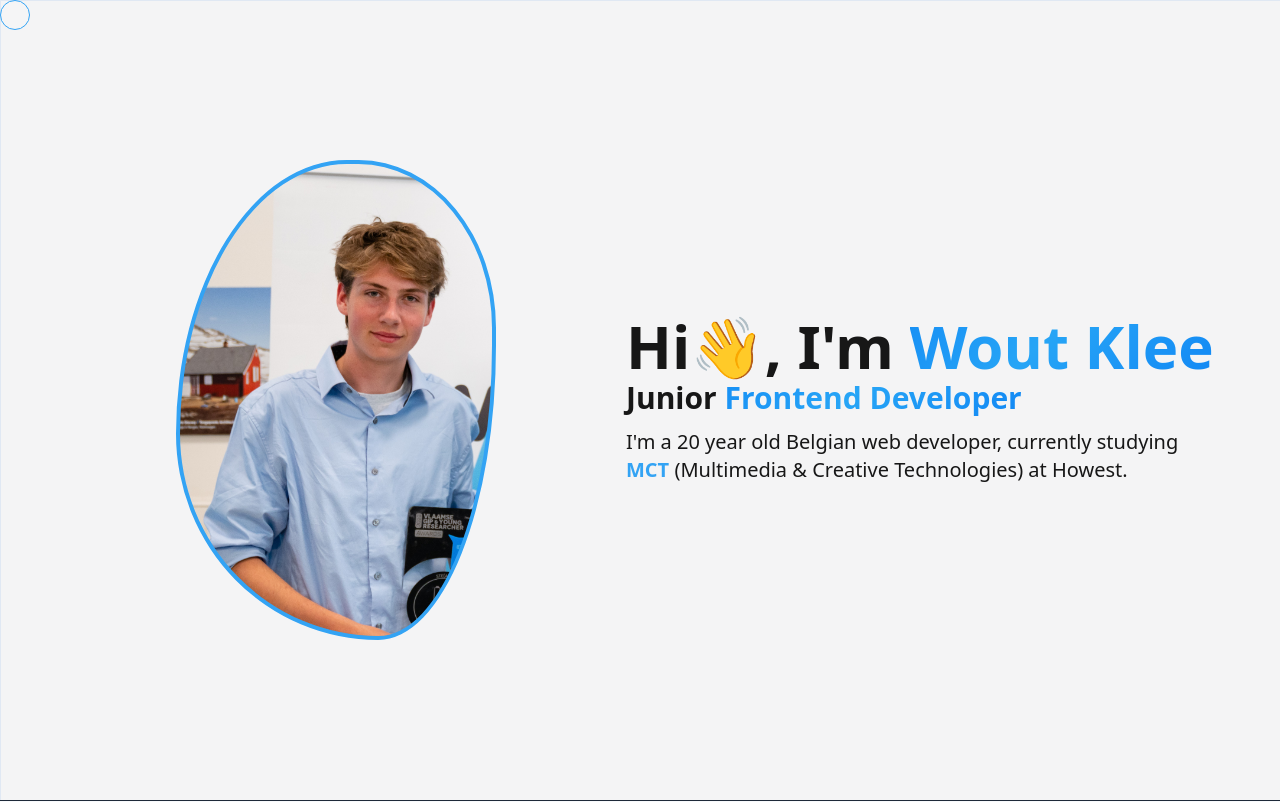
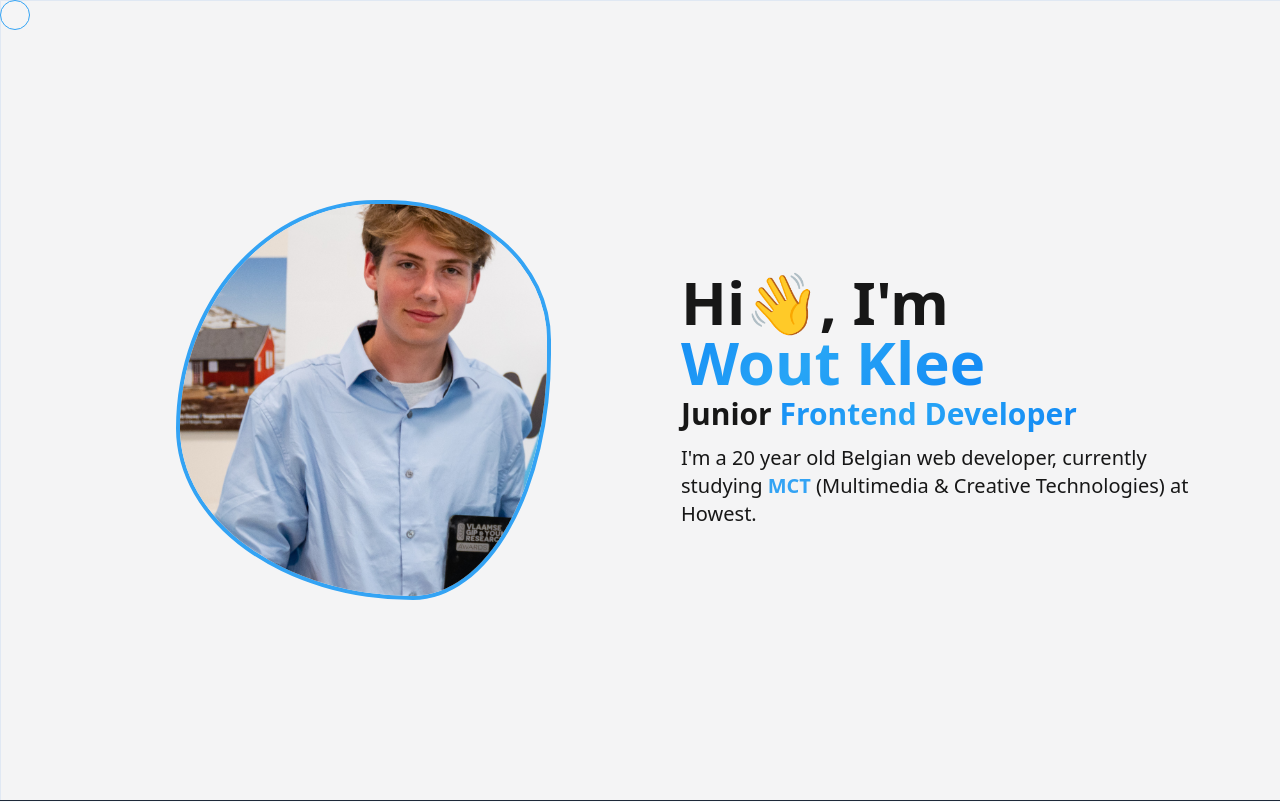
Before and after one commit to KleeWout/portfolio, a Next.js app: page / in a window 1280 px wide. Shown: the top 802 px of the page. Built offline with nearby package versions, Linux system fonts and the light colour scheme.

Commit message:
changes for lighthouse performance

```diff
--- a/app/globals.css
+++ b/app/globals.css
@@ -202,11 +202,6 @@
 }
 
 .hero-img {
-  background-size: 100%;
-  background-image: url('/assets/pfp.jpg');
-  background-repeat: no-repeat;
-  background-position-y: 20%;
-  background-position-x: 40%;
   animation: morph 8s ease-in-out infinite;
   border: 4px solid var(--img-border-color);
   border-radius: 60% 40% 30% 70%/60% 30% 70% 40%;
--- a/app/pages/Hero.tsx
+++ b/app/pages/Hero.tsx
@@ -5,6 +5,7 @@ import Typewriter from '../components/Typewriter'
 import { AuroraText } from '@/components/magicui/aurora-text'
 import { forwardRef, useRef, useState, useEffect } from 'react'
 import { useTheme } from 'next-themes'
+import Image from 'next/image'
 
 const Hero = forwardRef<HTMLDivElement, object>(() => {
   const ref = useRef<HTMLDivElement>(null)
@@ -34,9 +35,17 @@ const Hero = forwardRef<HTMLDivElement, object>(() => {
       ref={ref}
       className="flex h-screen max-w-7xl flex-col items-center gap-0.5 md:flex-row lg:px-12"
     >
-      {/* Image */}
-      {/* Text */}
-      <div className="hero-img m-auto flex sm:m-32 sm:max-h-[40rem] sm:max-w-[30rem]"></div>
+      <div className="relative m-auto h-[300px] w-[300px] sm:m-32 sm:h-[400px] sm:w-[400px]">
+        <Image
+          src="/assets/pfp.jpg"
+          alt="Wout Klee portrait"
+          fill
+          sizes="(max-width: 640px) 300px, 400px"
+          priority //  loads the image immediately
+          className="hero-img object-cover"
+          quality={80} // Adjust quality to balance between performance and appearance
+        />
+      </div>
       <div className="text-center md:max-w-2xl lg:text-left">
         <motion.h1
           initial="initial"
```
